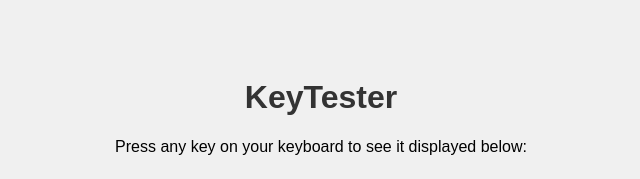
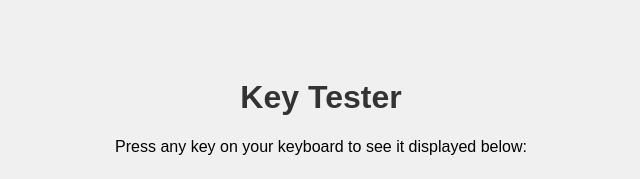
Before and after one commit to Web3rr0r404/KeyTesterEU, a plain HTML site: page index.html in a window 1280 px wide. Shown: the top 179 px of the page, 319-959 px from the left. Drawn offline with Linux system fonts and the light colour scheme.

Commit message:
Updated index.html

```diff
--- a/index.html
+++ b/index.html
@@ -37,7 +37,7 @@
 </head>
 <body>
 
-    <h1>KeyTester</h1>
+    <h1>Key Tester</h1>
     <p>Press any key on your keyboard to see it displayed below:</p>
 
     <div class="key" id="keyDisplay">Press a Key</div>
```
